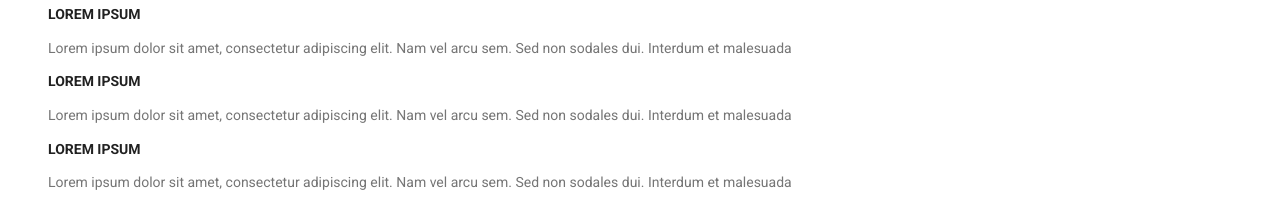
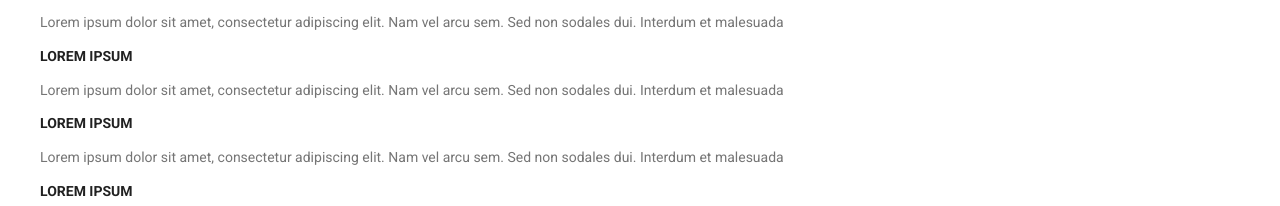
Before and after one commit to mfrackiewicz/goit-markup-hw-02, a plain HTML site: page index.html in a window 1280 px wide. Shown: the part 342-548 px from the top of the page. Drawn offline with Linux system fonts and the light colour scheme.

Commit message:
css normalize file

```diff
--- a/index.html
+++ b/index.html
@@ -12,6 +12,7 @@
       rel="stylesheet"
     />
     <link rel="stylesheet" href="./css/styles.css" />
+    <link rel="stylesheet" href="/css/normalize.css" />
   </head>
   <body>
     <header>
```
Also changed, not shown: portfolio.html (+1 -0 lines).
